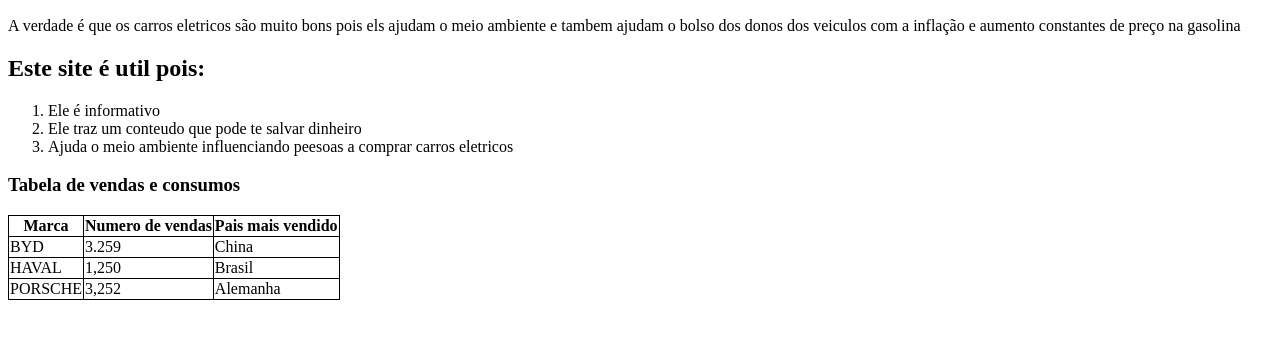
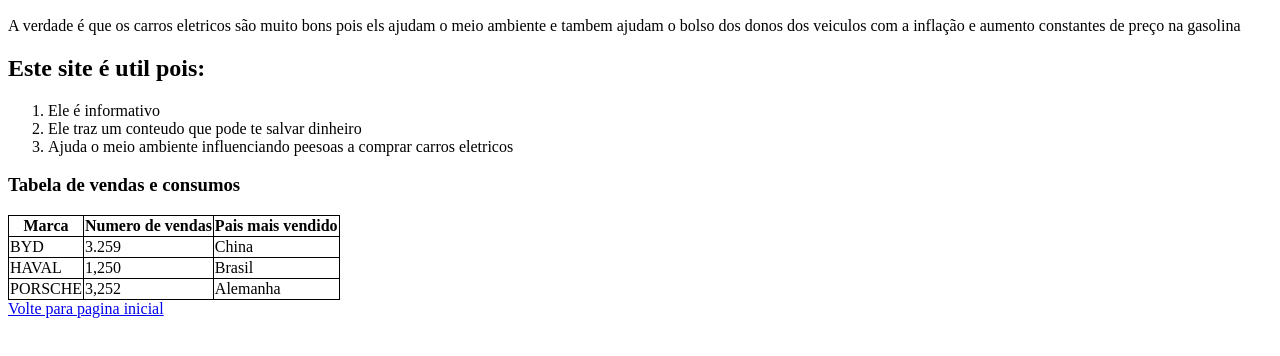
Before and after one commit to MatheusGianolli/cp01-front-fiap, a plain HTML site: page about.html in a window 1280 px wide. Shown: the part 110-466 px from the top of the page. Drawn offline with Linux system fonts and the light colour scheme.

Commit message:
Faltando a cor background segunda pagina e aplicação da ancora

```diff
--- a/about.html
+++ b/about.html
@@ -48,6 +48,8 @@
             <td>Alemanha</td>
         </tr>
       </tbody>
+      </table>
+      <a href="index.html"> Volte para pagina inicial</a>
 </body>
 
 </html>
```
